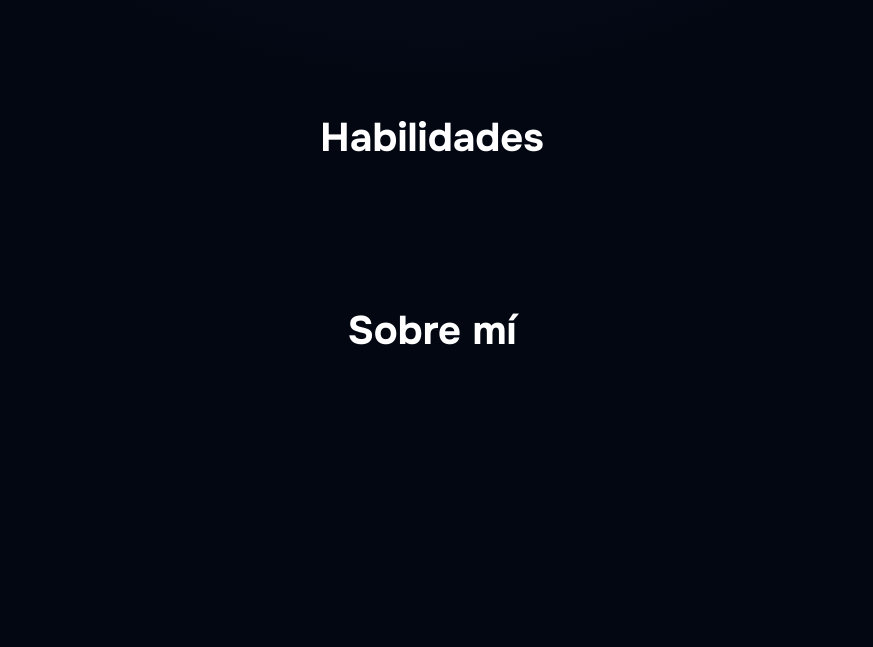
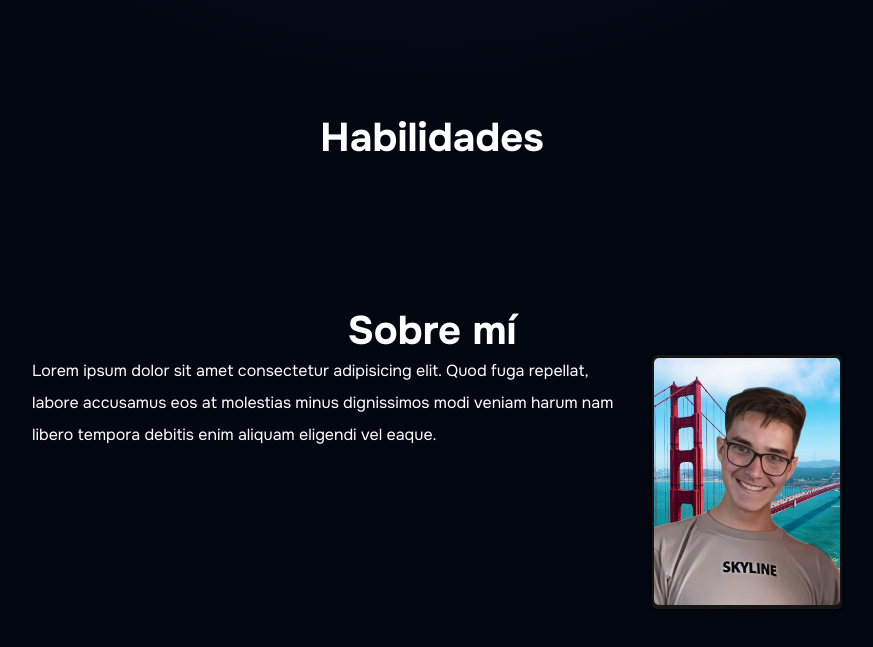
Before and after one commit to sitesafemoi/porfolio-moi, a plain HTML site: page index.html in a window 1280 px wide. Shown: the part 1095-1742 px from the top of the page, without its empty margins (208-1081 px from the left). Drawn offline with Linux system fonts and the light colour scheme.

Commit message:
Empezando "Sobre mi"

```diff
--- a/css/style.css
+++ b/css/style.css
@@ -20,6 +20,7 @@ body {
     --primario:#7CEB5D;
     --gradient:#8EE84D;
     --secundario:rgb(161, 255, 20);
+    --azul:#00679C;
     --gris: #e1e1e1;
     --blanco: #ffffff;
     --blanco-oscuro:#f9f9f9;
@@ -347,7 +348,7 @@ h1::selection,h2::selection,h4::selection,h3::selection,p::selection,strong::sel
     fill: #0077b5;
 }
 
-/* Estilos area de los proyectos*/
+/* -- Estilos area de los proyectos -- */
 .cont-main{
     margin-top: 25rem;
 }
@@ -454,3 +455,79 @@ h1::selection,h2::selection,h4::selection,h3::selection,p::selection,strong::sel
     transform: translateY(1rem);
 }
 }
+
+
+/* -- Estilos a SOBRE MI -- */
+
+.cont-grid-sobre-mi{
+    display: grid;
+    grid-template-columns: 75% 25%;
+    column-gap: 2rem;
+}
+
+.card-img {
+    width: 190px;
+    height: 254px;
+    background: #171717;
+    display: flex;
+    justify-content: center;
+    align-items: center;
+    box-shadow: 0px 0px 3px 1px #00000088;
+    cursor: pointer;
+    overflow: hidden;
+    position: relative;
+    padding: .2rem;
+    border-radius: .5rem;
+}
+.card-img img{
+    position: relative;
+    z-index: 100;
+
+}
+.card-img::before {
+    opacity: 0;
+    content: " ";
+    position: absolute;
+    display: block;
+    width: 120px;
+    height: 360px;
+    background: linear-gradient(
+    90deg,
+    transparent,
+    var(--primario),
+    #00D881,
+    #00C0A3,
+    #00A7BE,
+    #008BCB,
+    #006EC6,
+    transparent
+);
+    transition: opacity 300ms;
+    animation: rotation_9018 3000ms infinite linear;
+    animation-play-state: paused;
+}
+
+.card-img:hover::before {
+    opacity: 1;
+    animation-play-state: running;
+}
+
+.card-img::after {
+    position: absolute;
+    content: " ";
+    display: block;
+    width: 190px;
+    height: 254px;
+    background: #17171733;
+    backdrop-filter: blur(50px);
+}
+
+@keyframes rotation_9018 {
+0% {
+    transform: rotate(0deg);
+}
+
+100% {
+    transform: rotate(360deg);
+}
+}
--- a/index.html
+++ b/index.html
@@ -139,6 +139,14 @@
     <!-- About me -->
     <section class="cont-sobre-mi contenedor margin-top-4">
         <h2 class="centrar-texto margin-top-8"><span id="sobre-mi"></span>Sobre mí</h2>
+        <div class="cont-grid-sobre-mi">
+            <article>
+                Lorem ipsum dolor sit amet consectetur adipisicing elit. Quod fuga repellat, labore accusamus eos at molestias minus dignissimos modi veniam harum nam libero tempora debitis enim aliquam eligendi vel eaque.
+            </article>
+            <div class="card-img">
+                <img src="img/me.jpg" alt="Foto de Moisés">
+            </div>
+        </div>
     </section>
     <!-- Footer -->
     <footer>
```
Also changed, not shown: img/me.jpg (added). Lines whose indentation alone changed are shown as unchanged.
